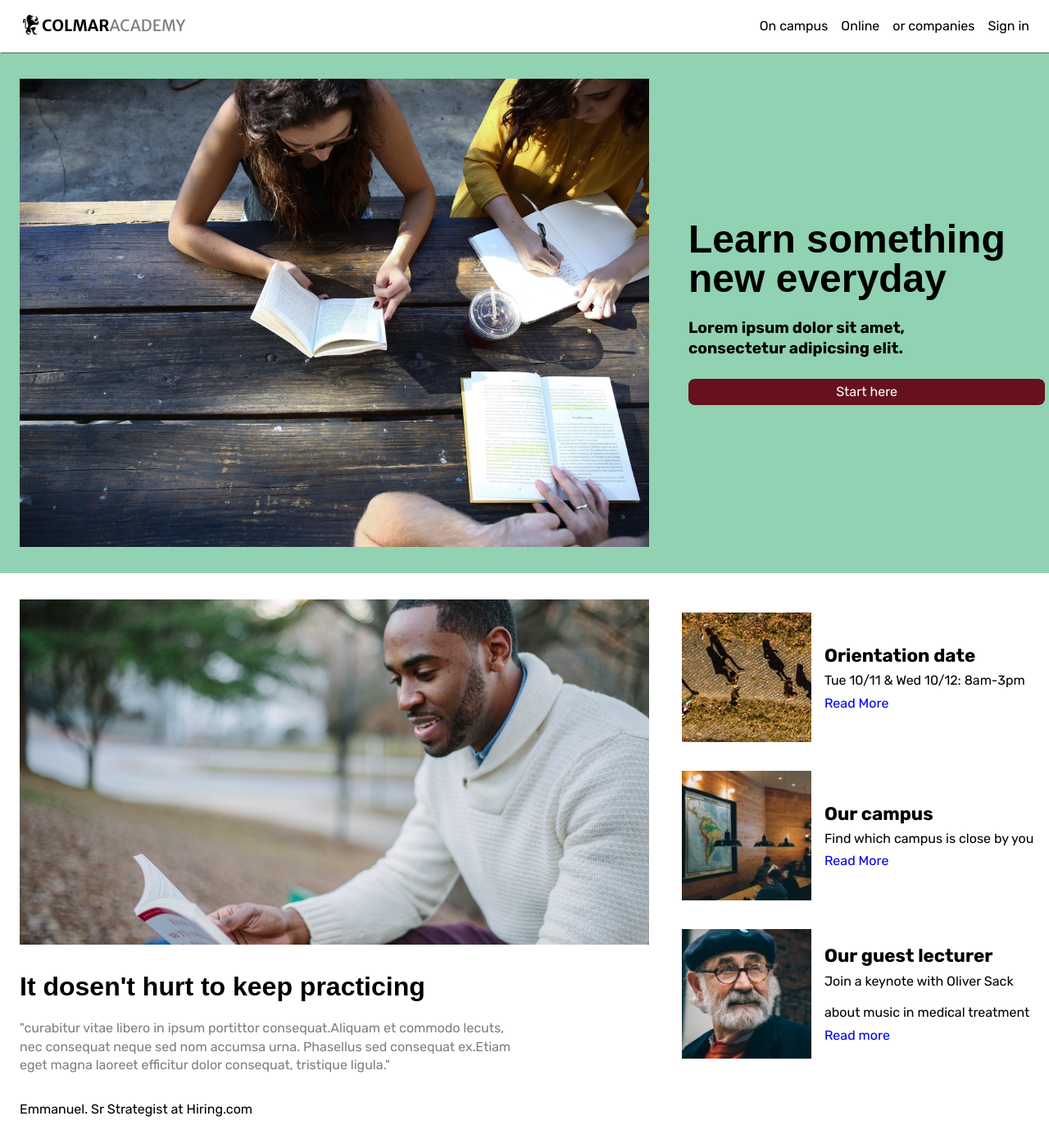
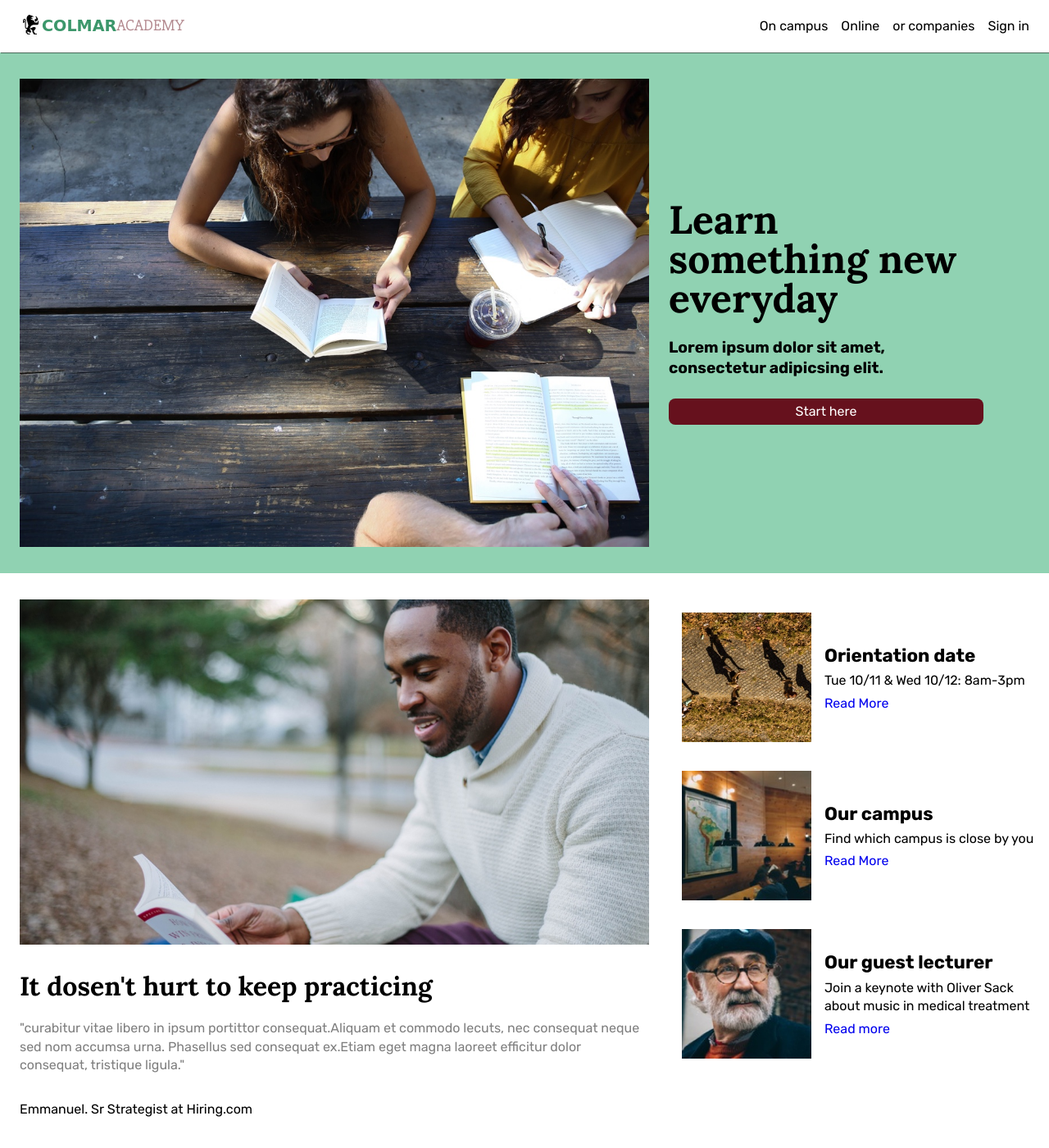
Before and after one commit to Bashnet/capstone-project, a plain HTML site: page index.html in a window 1280 px wide. Shown: the top 1400 px of the page at 82% size. Drawn offline with Linux system fonts and the light colour scheme; a web font is replaced by a local one.

Commit message:
wrapping up desktop site

```diff
--- a/index.html
+++ b/index.html
@@ -6,7 +6,7 @@
       content='width=device-width, initial-scale=1.0, maximum-scale=1.0' />
       <link rel="stylesheet" href="./resources/css/reset.css">
       <link rel="stylesheet" href="./resources/css/style.css">
-      <link href="https://fonts.googleapis.com/css?family=Merriweather+Sans:400,700,800|Rubik:400,700,900" rel="stylesheet">
+      <link href="https://fonts.googleapis.com/css?family=Lora:700|Rubik:400,700,900|Slabo+27px|Yatra+One" rel="stylesheet">
     <title>Colmar Academy</title>
   </head>
   <body>
@@ -36,7 +36,7 @@
         <div class="intro">
           <div class="content">
             <h1>Learn something new everyday</h1>
-            <p>Lorem ipsum dolor sit amet,<br />consectetur adipicsing elit.</p>
+            <p>Lorem ipsum dolor sit amet, consectetur adipicsing elit.</p>
             <div class="button">
               <span>Start here</span>
             </div>
@@ -48,7 +48,7 @@
         <div class="study">
             <img src="./resources/images/information-main.jpg" alt="student reading">
           <h1>It dosen't hurt to keep practicing</h1>
-          <p>"curabitur vitae libero in ipsum portittor consequat.Aliquam et commodo lecuts,<br /> nec consequat neque sed nom accumsa urna. Phasellus sed consequat ex.Etiam<br /> eget magna laoreet efficitur dolor consequat, tristique ligula."</p>
+          <p>"curabitur vitae libero in ipsum portittor consequat.Aliquam et commodo lecuts, nec consequat neque sed nom accumsa urna. Phasellus sed consequat ex.Etiam eget magna laoreet efficitur dolor consequat, tristique ligula."</p>
           <p>Emmanuel. Sr Strategist at Hiring.com</p>
         </div>
         <div class="info">
@@ -78,8 +78,7 @@
             </div>
             <div class="info-main">
               <h2>Our guest lecturer</h2>
-              <p>Join a keynote with Oliver Sack</p>
-              <p>about music in medical treatment</p>
+              <p>Join a keynote with Oliver Sack about music in medical treatment</p>
               <a href="#">Read more</a>
             </div>
           </div>
--- a/resources/css/style.css
+++ b/resources/css/style.css
@@ -58,14 +58,17 @@ nav li {
   align-items: center;
   padding-left: 1.5rem;
   font-weight: bold;
-  font-family: 'Merriweather Sans', sans-serif;
+  color: #3C976B;
+  font-family: 'Yatra One', cursive;
   font-size: 1.2rem;
   height: 2rem;
 }
 
 .logo span{
-  color: #7C7C7C;
+  color: #66111D;
+  font-family: 'Slabo 27px', serif;
   font-weight: normal;
+  opacity: .5;
 }
 
 /** Banner Section **/
@@ -87,12 +90,11 @@ nav li {
 .intro{
   display: flex;
   align-items: center;
-  padding-left: 1.5rem;
-  max-width: 34%;
+  max-width: 30%;
 }
 
  h1{
-  font-family: 'Quicksand', sans-serif;
+  font-family: 'Lora', serif;
   font-size: 3rem;
   font-weight: bolder;
 }
@@ -118,7 +120,7 @@ nav li {
 
 .button:hover{
   background-color: #CE7C87;
-    box-shadow: 1px 1px 10px 0px #000;
+  box-shadow: 1px 1px 10px 0px #000;
 }
 
 /** Info Section **/
@@ -134,7 +136,6 @@ nav li {
 
 .study img {
   width: 100%;
-
 }
 
 .study h1 {
@@ -144,11 +145,14 @@ nav li {
 
 .study p{
   padding-bottom: 2rem;
-  line-height: 1.4;
 }
 
 .study p:first-of-type {
   opacity: 0.5;
+}
+
+.info {
+  max-width: 36%;
 }
 
 .contents {
@@ -171,6 +175,10 @@ nav li {
   width: 100%;
 }
 
+.info-main p {
+  padding: .5rem 0;
+}
+
 h2 {
   font-weight: bold;
   font-size: 1.4rem;
@@ -180,14 +188,6 @@ a {
   text-decoration: none;
 }
 
-.info {
-  max-width: 36%;
-}
-
-.info-main p {
-  padding: .5rem 0;
-}
-
 /** Subjects Section **/
 .subjects {
   background-color: #90D2B2;
@@ -195,14 +195,14 @@ a {
 
 .subjects h1 {
   text-align: center;
-  padding-top: 2rem;
+  padding: 2rem 0 1rem;
 }
 
 .items {
   display: flex;
   flex-wrap: wrap;
   margin: 0 4.5rem;
-  padding: 1rem 0;
+  padding: 1rem 0 2rem;
   justify-content: center;
 }
 
@@ -246,6 +246,11 @@ a {
   padding: 2rem 0;
 }
 
+.exhibit {
+  display: flex;
+  padding-bottom: 2rem;
+}
+
 .vid {
   max-width: 60%;
   margin: 0 1.5rem;
@@ -264,11 +269,6 @@ video {
   width: 100%;
 }
 
-.exhibit {
-  display: flex;
-  padding-bottom: 2rem;
-}
-
 .info-main {
   width: 60%;
 }
@@ -282,6 +282,10 @@ footer {
  border-top: 1px solid #D3D3D3;
 }
 
+footer p, .links {
+  opacity: .5;
+}
+
 .links a{
   padding-left: .5rem;
 }
```
